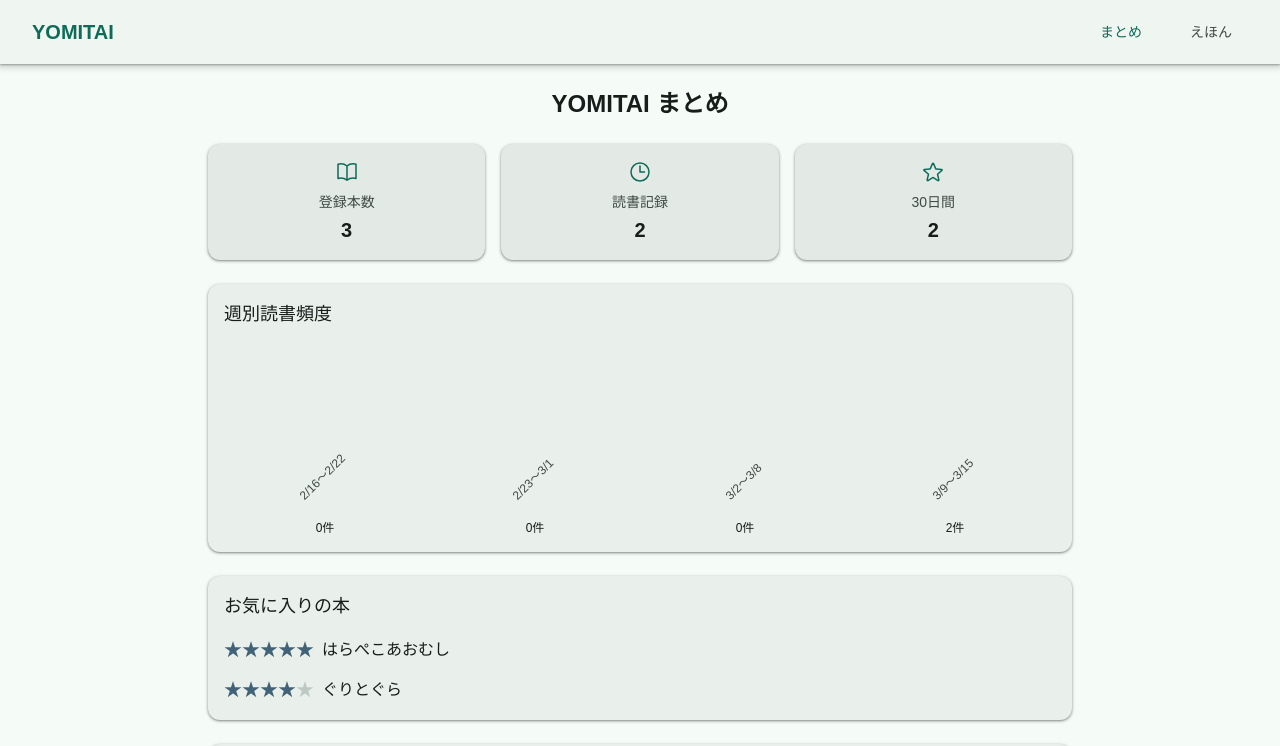
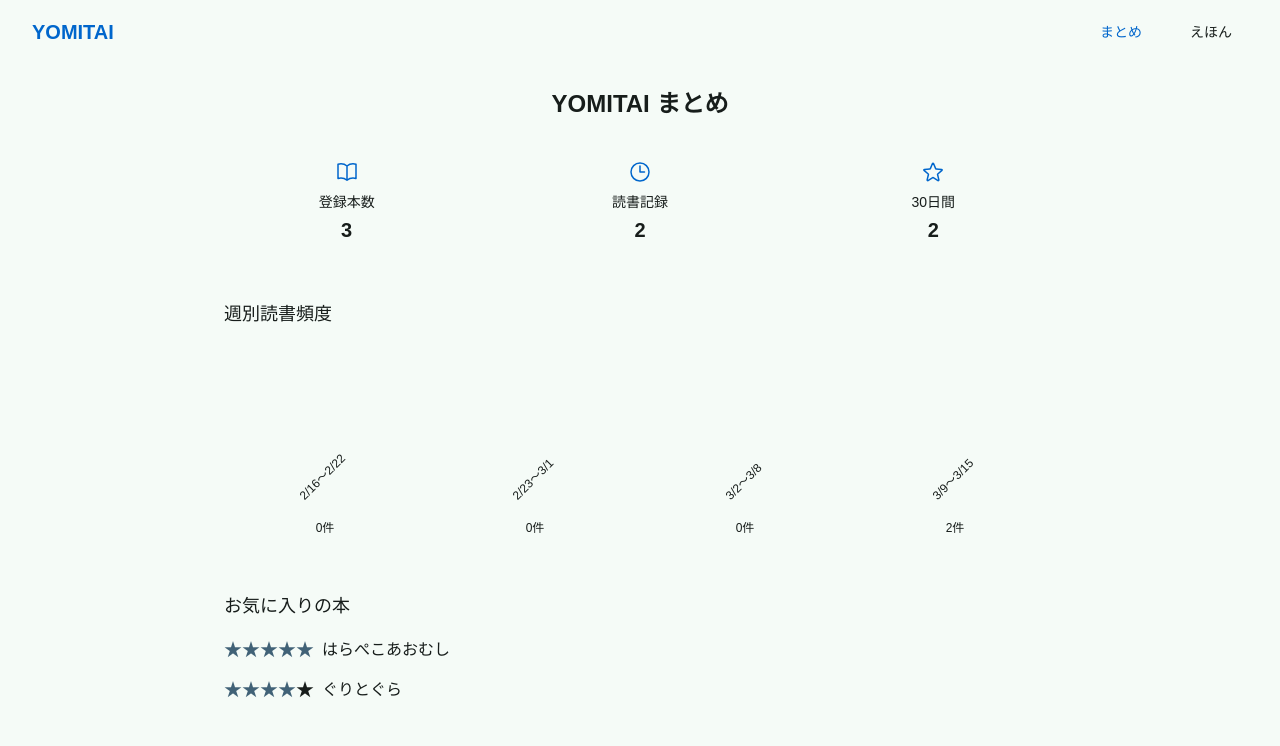
Before and after one commit to akiramotomura/reading-tracker-test, a Next.js app: page / in a window 1280 px wide. Shown: the top 746 px of the page. Built offline with nearby package versions, Linux system fonts and the light colour scheme; a web font is replaced by a local one.

Commit message:
Update button colors to blue (#0066CC)

```diff
--- a/src/app/globals.css
+++ b/src/app/globals.css
@@ -3,15 +3,15 @@
 @tailwind utilities;
 
 :root {
-  /* Material Design 3 Color System based on #00AF91 */
+  /* Material Design 3 Color System based on #0066CC (Blue) */
 
   /* Light Theme */
-  --md-primary: #0D6B58;
-  --md-on-primary: #FFFFFF;
-  --md-primary-container: #A2F2DA;
-  --md-on-primary-container: #005142;
+  --md-primary: #0066CC; /* Changed from #0D6B58 to #0066CC (blue) */
+  --md-on-primary: #FFFFFF; /* White text on blue background has good contrast */
+  --md-primary-container: #D1E4FF; /* Light blue container */
+  --md-on-primary-container: #001D36; /* Dark blue text on light blue container */
 
-  --md-secondary: #4B635B;
+  --md-secondary: #4B635B; /* Keeping secondary colors */
   --md-on-secondary: #FFFFFF;
   --md-secondary-container: #CDE9DE;
   --md-on-secondary-container: #344C44;
@@ -46,7 +46,7 @@
 
   --md-inverse-surface: #2B322F;
   --md-inverse-on-surface: #ECF2EE;
-  --md-inverse-primary: #86D6BF;
+  --md-inverse-primary: #9ECAFF; /* Light blue for inverse primary */
 
   --md-shadow: #000000;
   --md-scrim: #000000;
@@ -115,10 +115,10 @@
 @media (prefers-color-scheme: dark) {
   :root {
     /* Dark Theme */
-    --md-primary: #86D6BF;
-    --md-on-primary: #00382D;
-    --md-primary-container: #005142;
-    --md-on-primary-container: #A2F2DA;
+    --md-primary: #9ECAFF; /* Light blue for dark mode */
+    --md-on-primary: #003258; /* Dark blue text on light blue background */
+    --md-primary-container: #004A7F; /* Medium blue container for dark mode */
+    --md-on-primary-container: #D1E4FF; /* Light blue text on medium blue container */
 
     --md-secondary: #B2CCC2;
     --md-on-secondary: #1D352E;
@@ -155,7 +155,7 @@
 
     --md-inverse-surface: #DEE4E0;
     --md-inverse-on-surface: #2B322F;
-    --md-inverse-primary: #0D6B58;
+    --md-inverse-primary: #0066CC; /* Blue for inverse primary in dark mode */
   }
 }
 
@@ -652,63 +652,3 @@
 
 .text-error { color: var(--md-error); }
 .text-on-error { color: var(--md-on-error); }
-.text-error-container { color: var(--md-error-container); }
-.text-on-error-container { color: var(--md-on-error-container); }
-
-.text-surface { color: var(--md-surface); }
-.text-on-surface { color: var(--md-on-surface); }
-.text-surface-variant { color: var(--md-surface-variant); }
-.text-on-surface-variant { color: var(--md-on-surface-variant); }
-
-.text-outline { color: var(--md-outline); }
-.text-outline-variant { color: var(--md-outline-variant); }
-
-.bg-primary { background-color: var(--md-primary); }
-.bg-on-primary { background-color: var(--md-on-primary); }
-.bg-primary-container { background-color: var(--md-primary-container); }
-.bg-on-primary-container { background-color: var(--md-on-primary-container); }
-
-.bg-secondary { background-color: var(--md-secondary); }
-.bg-on-secondary { background-color: var(--md-on-secondary); }
-.bg-secondary-container { background-color: var(--md-secondary-container); }
-.bg-on-secondary-container { background-color: var(--md-on-secondary-container); }
-
-.bg-tertiary { background-color: var(--md-tertiary); }
-.bg-on-tertiary { background-color: var(--md-on-tertiary); }
-.bg-tertiary-container { background-color: var(--md-tertiary-container); }
-.bg-on-tertiary-container { background-color: var(--md-on-tertiary-container); }
-
-.bg-error { background-color: var(--md-error); }
-.bg-on-error { background-color: var(--md-on-error); }
-.bg-error-container { background-color: var(--md-error-container); }
-.bg-on-error-container { background-color: var(--md-on-error-container); }
-
-.bg-surface { background-color: var(--md-surface); }
-.bg-on-surface { background-color: var(--md-on-surface); }
-.bg-surface-variant { background-color: var(--md-surface-variant); }
-.bg-on-surface-variant { background-color: var(--md-on-surface-variant); }
-
-.bg-background { background-color: var(--md-background); }
-.bg-on-background { background-color: var(--md-on-background); }
-
-.bg-surface-container-lowest { background-color: var(--md-surface-container-lowest); }
-.bg-surface-container-low { background-color: var(--md-surface-container-low); }
-.bg-surface-container { background-color: var(--md-surface-container); }
-.bg-surface-container-high { background-color: var(--md-surface-container-high); }
-.bg-surface-container-highest { background-color: var(--md-surface-container-highest); }
-
-/* Elevation utility classes */
-.elevation-1 { box-shadow: var(--md-elevation-level1); }
-.elevation-2 { box-shadow: var(--md-elevation-level2); }
-.elevation-3 { box-shadow: var(--md-elevation-level3); }
-.elevation-4 { box-shadow: var(--md-elevation-level4); }
-.elevation-5 { box-shadow: var(--md-elevation-level5); }
-
-/* Shape utility classes */
-.rounded-none { border-radius: var(--md-shape-corner-none); }
-.rounded-xs { border-radius: var(--md-shape-corner-extra-small); }
-.rounded-sm { border-radius: var(--md-shape-corner-small); }
-.rounded-md { border-radius: var(--md-shape-corner-medium); }
-.rounded-lg { border-radius: var(--md-shape-corner-large); }
-.rounded-xl { border-radius: var(--md-shape-corner-extra-large); }
-.rounded-full { border-radius: var(--md-shape-corner-full); }
```
